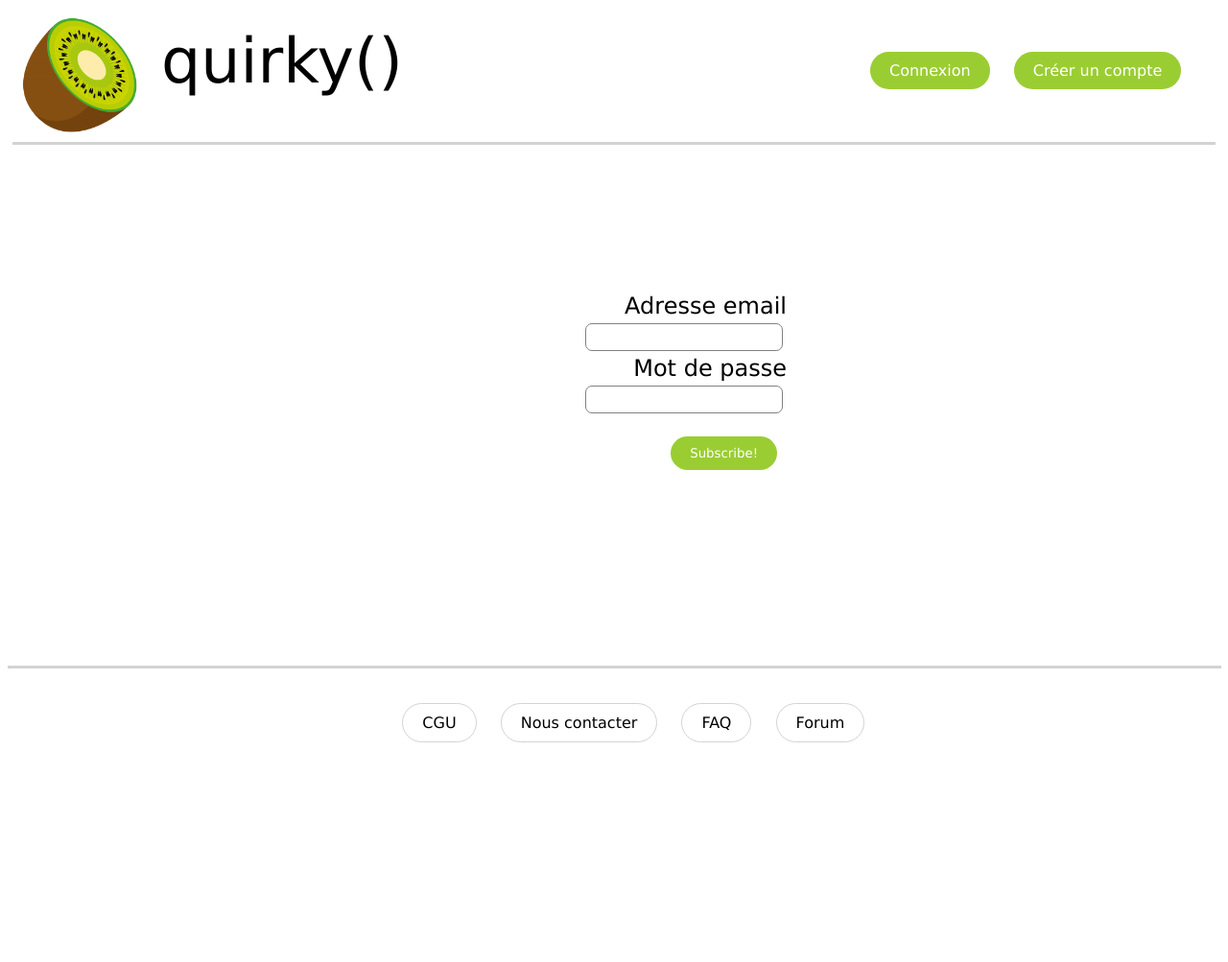
After one commit to Heiim/InfinityMeasure-s-Website, a PHP site: page /login.php in a window 1280 px wide. The commit adds this page. Shown: the whole page at 96% size. Run offline with PHP 8.4, Linux system fonts and the light colour scheme.

Commit message:
début de login

```diff
--- a/home.html
+++ b/home.html
@@ -14,10 +14,12 @@
     </div>
     <div class="connection">
         <ul>
-            <li class="connectbutton"><a class="whitelink" href="connexion.html">Connexion</a></li>
+
+            <li class="connectbutton"><a class="whitelink" href="login.php">Connexion</a></li>
             <li class="connectbutton"><a class="whitelink" href="creationCompte.html">Créer un compte</a></li>
         </ul>
     </div>
+
 
     <div class="language">
         <div>
@@ -26,6 +28,8 @@
         </div>
     </div>
 </header>
+
+
 
 <body>
     <div class="aboutus clearing">
--- /dev/null
+++ b/login.php
@@ -0,0 +1,58 @@
+<?php
+
+
+?>
+
+
+<!DOCTYPE html>
+<html>
+
+<head>
+    <link rel="stylesheet" href="quirky.css">
+</head>
+
+<header>
+    <div>
+        <div class="logo">
+            <a href="home.html"><img src="images/LogoNoName.png" width=100%x height=100%>
+        </div>
+        <p class="name">quirky()</p>
+    </div>
+    <div class="connection">
+        <ul>
+            <li class="connectbutton"><a class="whitelink" href="connexion.html">Connexion</a></li>
+            <li class="connectbutton"><a class="whitelink" href="creationCompte.html">Créer un compte</a></li>
+        </ul>
+    </div>
+</header>
+
+<body>
+    <div class="clearing loginformcontainer">
+        <div class="loginform">
+        <form action="" method="post">
+            <div>
+                <label for="email">Adresse email </label>
+                <input type="email" name="email" id="email" required>
+            </div>
+            <div>
+                <label for="password">Mot de passe </label>
+                <input type="password" name="password" id="password" required>
+            </div>
+            <div>
+                <input type="submit" value="Subscribe!">
+            </div>
+        </form>
+        </div>
+    </div>
+</body>
+
+<footer>
+    <ul>
+        <li class="button"><a href="cgu.html">CGU</a></li>
+        <li class="button"><a href="contact.html">Nous contacter</a></li>
+        <li class="button"><a href="faq.html">FAQ</a></li>
+        <li class="button"><a href="forum.html">Forum</a></li>
+    </ul>
+</footer>
+
+</html>
--- a/quirky.css
+++ b/quirky.css
@@ -126,6 +126,63 @@ a {
     color: black;
 }
 
+
+/* login page */
+
+.loginformcontainer {
+    font-size: x-large;
+    height: 700px;
+    padding-top: 11%;
+    text-align: center;
+}
+
+.loginform {
+    display: inline-block;
+    text-align: right;
+    width: 360px;
+    padding: 10px;
+}
+
+input[type=email] {
+    width: 200px;
+    height: 25px;
+    margin: 4px;
+    border: 1px solid grey;
+    border-radius: 7px;
+    font-size: large;
+    outline: none;
+}
+
+input[type=password] {
+    width: 200px;
+    height: 25px;
+    margin: 4px;
+    border: 1px solid grey;
+    border-radius: 7px;
+    font-size: large;
+    outline: none;
+}
+
+input[type=button],
+input[type=submit],
+input[type=reset] {
+    background-color: yellowgreen;
+    color: white;
+    padding: 10px;
+    padding-right: 20px;
+    padding-left: 20px;
+    margin: 10px;
+    margin-top: 20px;
+    text-align: center;
+    border-radius: 90px;
+    border: none;
+}
+
+input[type=submit]:hover {
+    background-color: rgb(138, 185, 45);
+    cursor: pointer;
+}
+
 @media only screen and (max-width: 1050px) {
     /* For mobile phones: */
     * {
```
Also changed, not shown: .htaccess (added).
